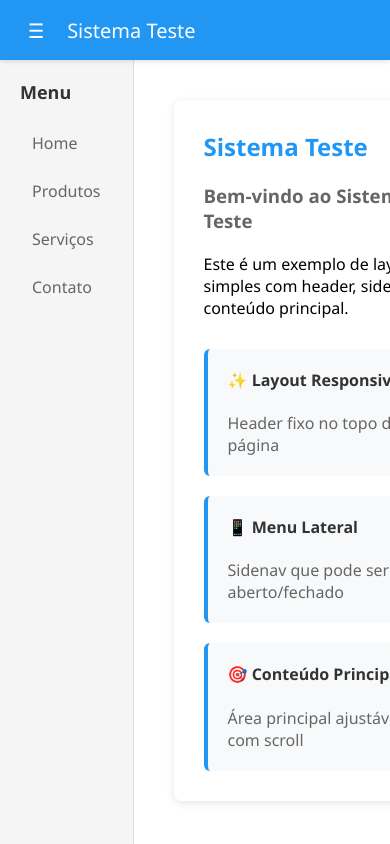
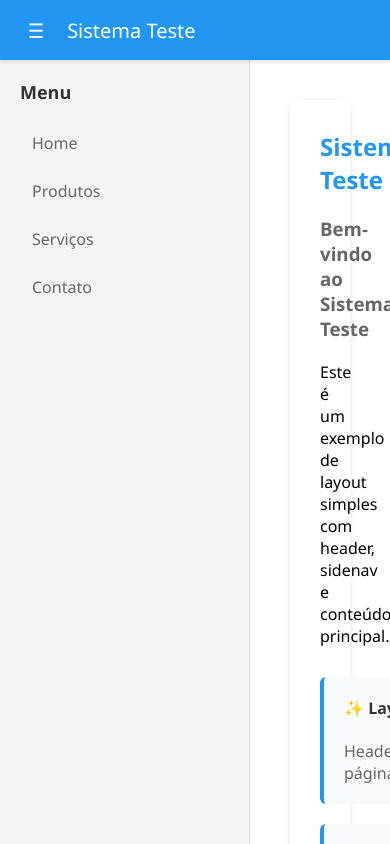
Before and after one commit to ddcsilva/Teste, an Angular app: page /home in a window 390 px wide. Built offline with nearby package versions, Linux system fonts and the light colour scheme.

Commit message:
Update home and main layout styles for improved responsiveness by setting width and height to 100%, and adjusting max-width properties.

```diff
--- a/src/app/layout/components/home/home.component.scss
+++ b/src/app/layout/components/home/home.component.scss
@@ -1,4 +1,6 @@
 .home-section {
+  width: 100%;
+  height: 100%;
   padding: 20px;
 }
 
@@ -7,7 +9,8 @@
   padding: 30px;
   border-radius: 8px;
   box-shadow: 0 2px 8px rgba(0, 0, 0, 0.1);
-  max-width: 800px;
+  width: 100%;
+  max-width: none;
 }
 
 .welcome-card h2 {
--- a/src/app/layout/containers/main-layout/main-layout.component.scss
+++ b/src/app/layout/containers/main-layout/main-layout.component.scss
@@ -60,7 +60,8 @@
   flex: 1;
   background-color: #fff;
   transition: margin-left 0.3s ease;
-  margin-left: 0;
+  width: 100%;
+  min-width: 0;
 }
 
 .main-content-expanded {
@@ -70,5 +71,6 @@
 .content-inner {
   padding: 20px;
   height: 100%;
+  width: 100%;
   overflow-y: auto;
 }
```
